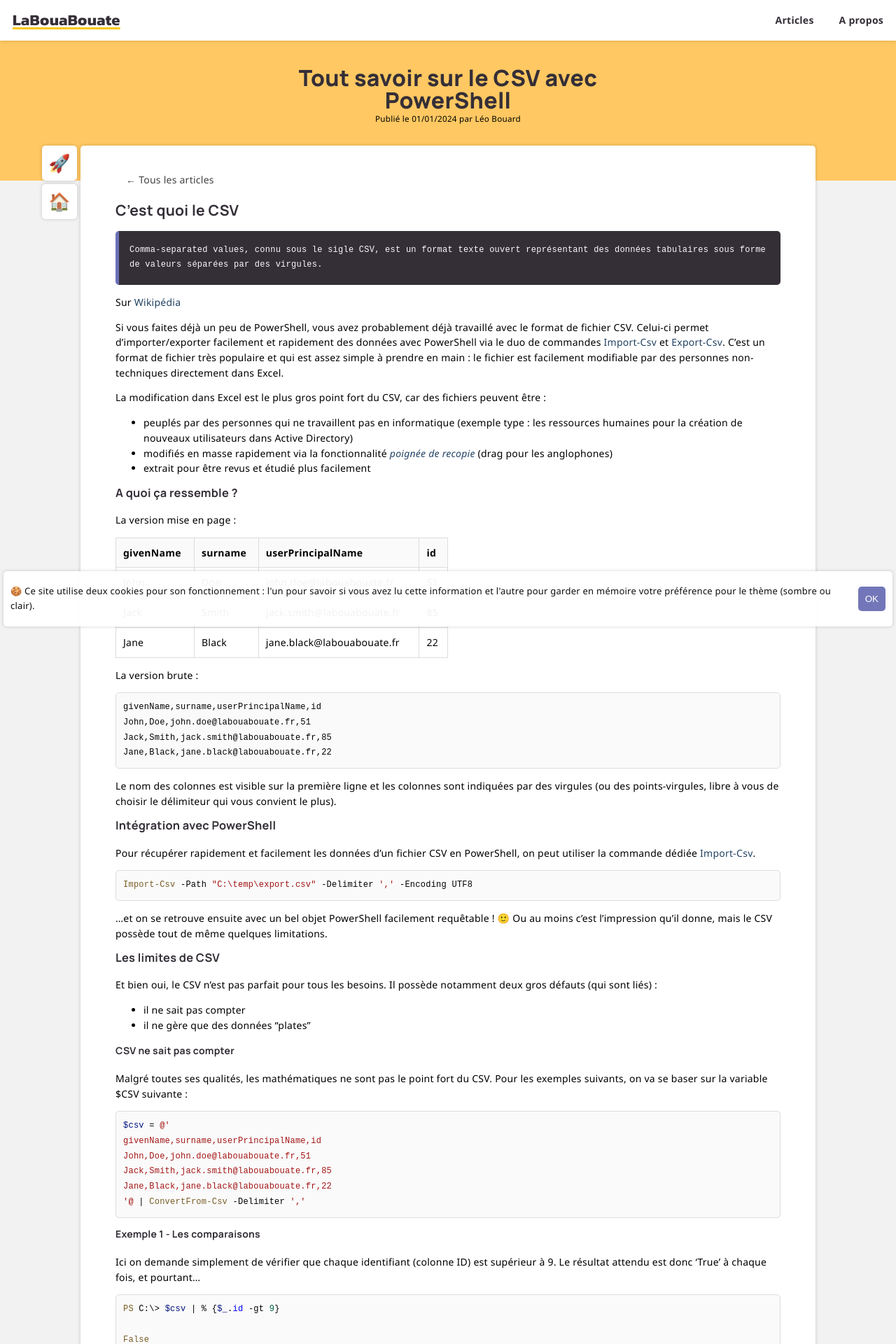
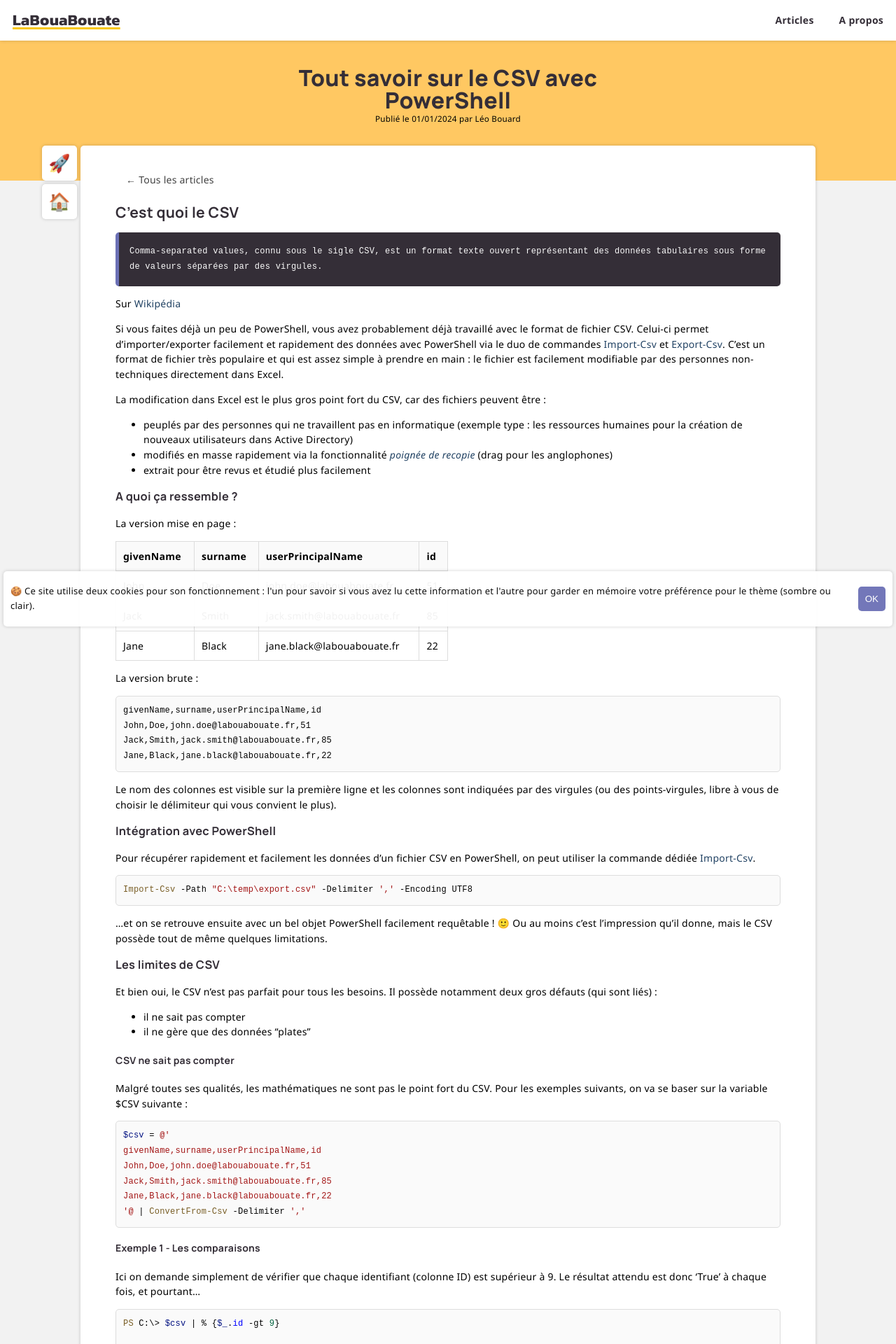
Before and after one commit to leobouard/leobouard.github.io, a Jekyll site: the page built from _posts/2024-01-01-tout-savoir-sur-le-csv-avec-powershell.md, in a window 1280 px wide. Shown: the top 1920 px of the page at 70% size. Built offline with Jekyll 4.4.1, drawn with Linux system fonts in a browser that asks for light colours; some web fonts are replaced.

Commit message:
Update style.scss

```diff
--- a/assets/css/style.scss
+++ b/assets/css/style.scss
@@ -109,7 +109,7 @@ main {
     h2, h3, h4, h5 {
         font-family: 'Manrope', sans-serif;
         font-weight: 700;
-        margin-top: 10px;
+        margin-top: 1em 0em;
     }
 
     img {
```
